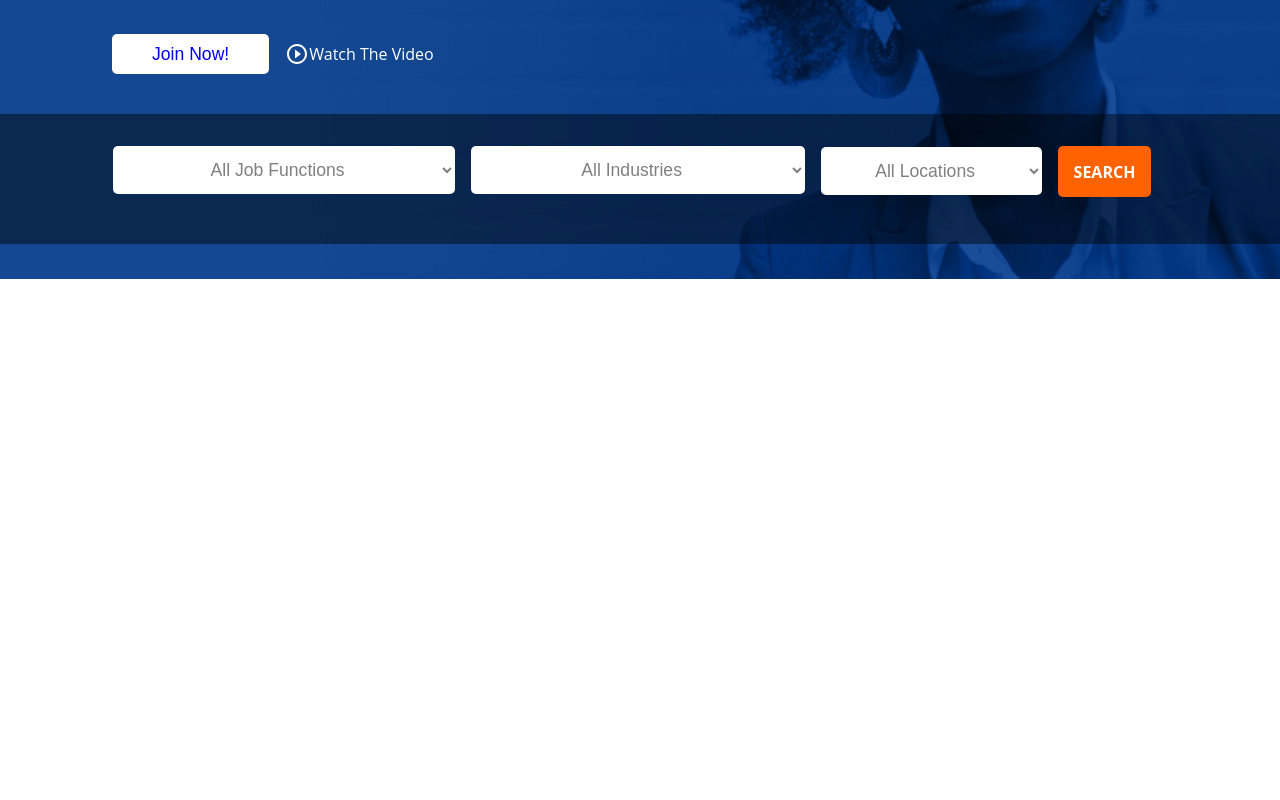
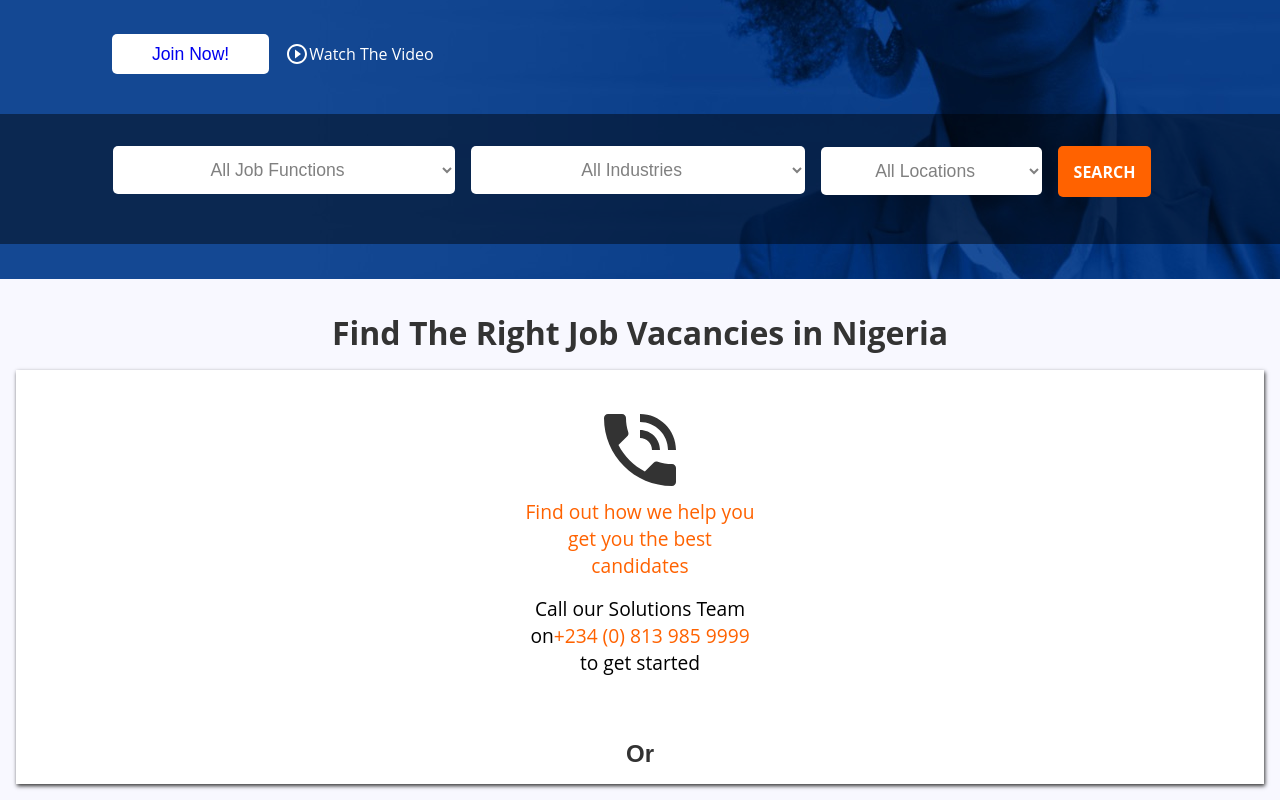
Before and after one commit to Maxinth/Jobberman-ui-clone, a React (Create React App) app: page / in a window 1280 px wide. Shown: the part 349-1149 px from the top of the page. Before the commit the page ends 800 px from the top, so only its background shows below. Built offline with nearby package versions, Linux system fonts and the light colour scheme.

Commit message:
added FindOut and HelpBox components

```diff
--- a/src/App.js
+++ b/src/App.js
@@ -2,6 +2,7 @@ import "./App.css";
 import Navbar from "./components/Navbar/Navbar";
 import MainBanner from "./components/Banners/MainBanner";
 import BackDrops from "./components/BackDrops/BackDrops";
+import FindHelp from "./components/FindHelp/FindHelp";
 // import NavSideBar from "./components/Navbar/NavSideBar/NavSideBar";
 
 function App() {
@@ -10,6 +11,7 @@ function App() {
       <BackDrops />
       <Navbar />
       <MainBanner />
+      <FindHelp />
     </div>
   );
 }
--- /dev/null
+++ b/src/components/FindHelp/FindHelp.js
@@ -0,0 +1,14 @@
+import React from "react";
+import { Container, Heading } from "./findHelp.elements";
+import HelpSection from "./HelpSection";
+
+const FindHelp = () => {
+  return (
+    <Container>
+      <Heading>Find The Right Job Vacancies in Nigeria</Heading>
+      <HelpSection />
+    </Container>
+  );
+};
+
+export default FindHelp;
--- /dev/null
+++ b/src/components/FindHelp/FindOut.js
@@ -0,0 +1,22 @@
+import React from "react";
+import PhoneInTalkIcon from "@material-ui/icons/PhoneInTalk";
+import { FindOutContainer, Text, TextContainer } from "./findHelp.elements";
+const FindOut = () => {
+  return (
+    <FindOutContainer>
+      <PhoneInTalkIcon />
+      <TextContainer>
+        <Text colored={true}>
+          Find out how we help you get you the best candidates
+        </Text>
+      </TextContainer>
+      <TextContainer>
+        Call our Solutions Team on
+        <Text colored={true}>+234 (0) 813 985 9999 </Text>
+        to get started
+      </TextContainer>
+    </FindOutContainer>
+  );
+};
+
+export default FindOut;
--- /dev/null
+++ b/src/components/FindHelp/HelpSection.js
@@ -0,0 +1,13 @@
+import React from "react";
+import { HelpBox, Text } from "./findHelp.elements";
+import FindOut from "./FindOut";
+const HelpSection = () => {
+  return (
+    <HelpBox>
+      <FindOut />
+      <Text orText={true}>Or</Text>
+    </HelpBox>
+  );
+};
+
+export default HelpSection;
--- /dev/null
+++ b/src/components/FindHelp/findHelp.elements.js
@@ -0,0 +1,61 @@
+import styled from "styled-components";
+import { global } from "../../globalStyles";
+const Container = styled.section`
+  background: ghostwhite;
+  padding: 1rem;
+`;
+
+const Heading = styled.h2`
+  font-size: 1.3rem;
+  color: #333;
+  font-family: "Open Sans", sans-serif;
+  text-align: center;
+  transition: font-size 0.3s;
+  margin: 1rem 0;
+
+  @media (min-width: 642px) {
+    font-size: calc(1rem + 2vw);
+  }
+  @media (min-width: 900px) {
+    font-size: 2rem;
+  }
+`;
+
+const HelpBox = styled.section`
+  background: #fff;
+  box-shadow: 1px 2px 4px #333;
+  display: flex;
+  align-items: center;
+  justify-content: center;
+  flex-direction: column;
+`;
+
+const Text = styled.span`
+  color: ${({ colored }) => (colored ? global.mainOrange : "#333")};
+  font-size: ${({ orText }) => (orText ? " 1.5rem" : "unset")};
+  font-weight: ${({ orText }) => (orText ? " 700" : "unset")};
+  margin: ${({ orText }) => (orText ? " 1rem 0" : "unset")};
+  font-family: ${({ orText }) => (orText ? `"Raleway", sans-serif` : "unset")};
+`;
+
+const TextContainer = styled.p`
+  margin-bottom: 1rem;
+`;
+
+const FindOutContainer = styled.section`
+  text-align: center;
+  padding: 2rem;
+  font-family: "Open Sans", sans-serif;
+  font-size: 1.2rem;
+  max-width: 300px;
+  display: flex;
+  align-items: center;
+  justify-content: center;
+  flex-direction: column;
+
+  svg {
+    font-size: 6rem !important;
+    color: #333;
+  }
+`;
+export { Container, Heading, HelpBox, FindOutContainer, Text, TextContainer };
```
Also changed, not shown: 1 other file (tests, documents, lock files or other folders).
